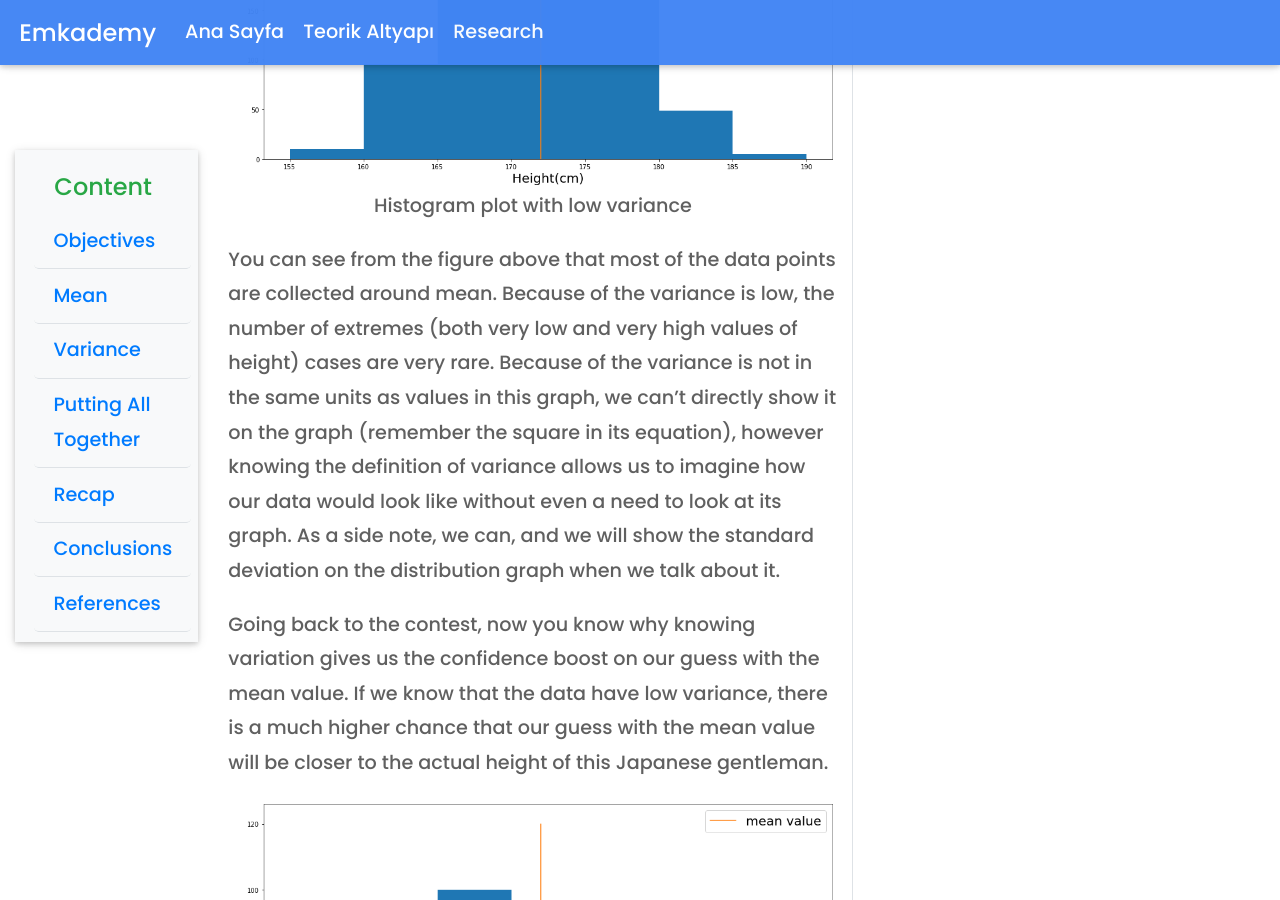
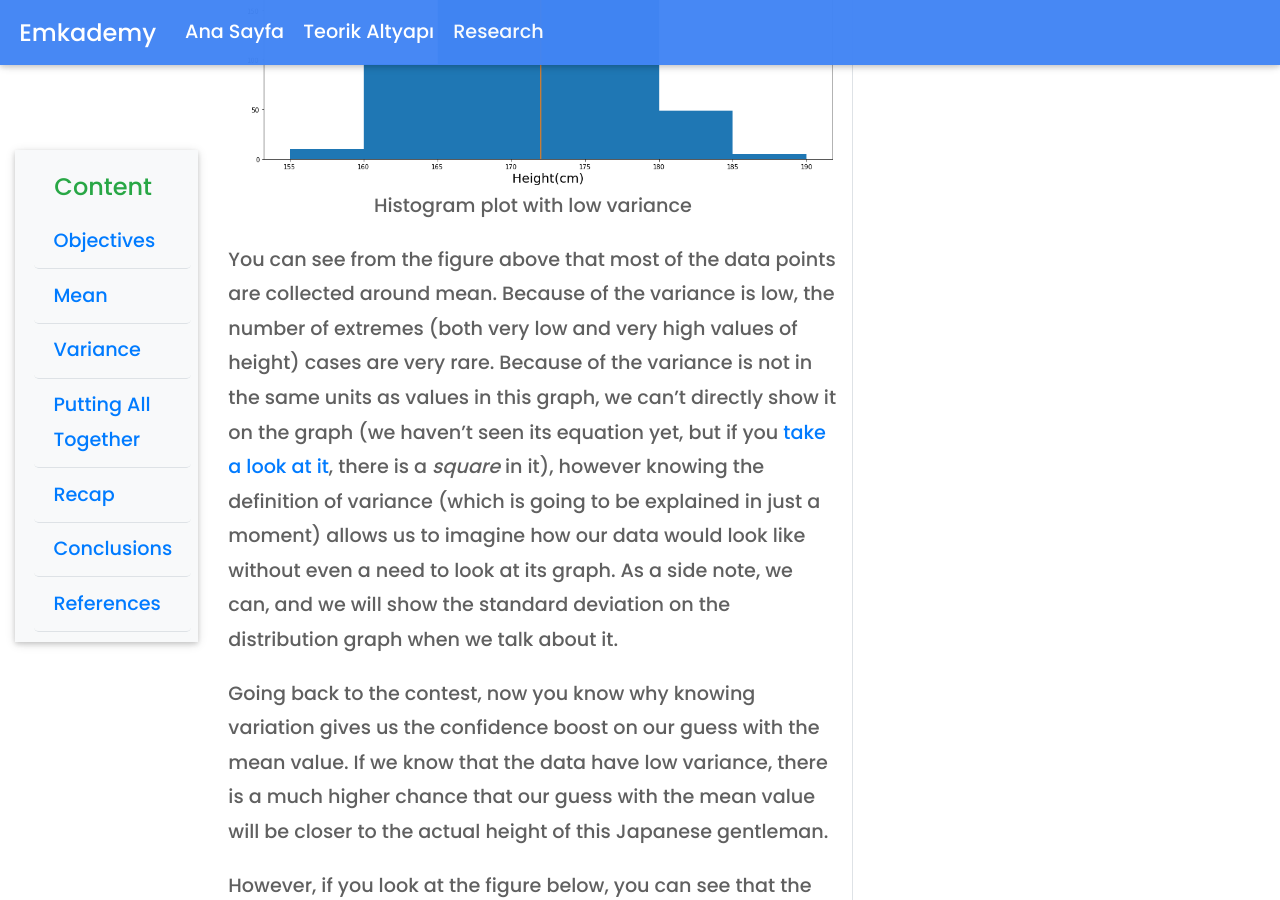
Before and after one commit to kivancyuksel/kivancyuksel.github.io, a Jekyll site: the page built from my_collections/_toolbox/2020-03-21-mean-variance-std.md, in a window 1280 px wide and 900 px high, scrolled down 8726 px. Built offline with Jekyll 4.4.1, drawn with Linux system fonts in a browser that asks for light colours; formulas are drawn with MathJax 3; comment, search, counter and statistics services are not loaded; some of the changed text lies outside the part shown.

Commit message:
fixed typos, thanks to KK

```diff
--- a/my_collections/_toolbox/2020-03-21-mean-variance-std.md
+++ b/my_collections/_toolbox/2020-03-21-mean-variance-std.md
@@ -58,7 +58,7 @@
 Why do we even have something called mean? What information does it give us? When is it useful?
 Well, we have already talked about the diversity on earth. We can't just say that humans
 are 160cm tall. But, we can say that, for example, the average height of Japanese men is
-172cm (on 2020 \[1\]). It gives us information about the **center** of diversity.
+172cm (in 2020 \[1\]). It gives us information about the **center** of diversity.
 
 {% capture jumbotron-content %}
 <h3>Mean</h3>
@@ -72,7 +72,7 @@
 First of all, how this number was found? There are 2 ways you can get it:
 
 1) The first way is precise but very time-consuming. It includes measuring the height of every Japanese man (the *"population"* for this example), then summing all of the measurements and
-dividing it to the number of measurements. There are around 62 million men in Japan (on 2020 \[2\]), so:
+dividing it to the number of measurements. There are around 62 million men in Japan (in 2020 \[2\]), so:
 
 $$average_{male \ height} = \mu_{h_m} = \frac{h_1+h_2+h_3+\cdots+h_{62000000}}{62000000} $$
 
@@ -161,11 +161,11 @@
 {% assign collapse-git-link = "" %}
 {% capture collapse-content %}
 <p>For the sake of this explanation, let's imagine that all of the possible values of
-height of this Japanese man in the carnival are the values shown in the figure below:</p>
+height of this Japanese man at the carnival are the ones shown in the figure below:</p>
 <div class="text-center">
     <img src="{{site.url}}/assets/img/toolbox/mean_variance/close_spread.jpg" class="img-fluid" alt="example heights with mean 172 where spread is low">
 </div>
-<p>Let's say that, instead of guessing with the mean value (172cm), you want to try your change with 164cm. We still don't know the actual height of this person, however, we can make some possible error analysis:</p>
+<p>Let's say that, instead of guessing with the mean value (172cm), you want to try your chance with 164cm. We still don't know the actual height of this person, however, we can make some possible error analysis:</p>
 <div class="text-center">
     <img src="{{site.url}}/assets/img/toolbox/mean_variance/why_guess_mean_1.jpg" class="img-fluid" alt="case when we guess 162cm">
 </div>
@@ -289,19 +289,20 @@
 You can see from the figure above that most of the data points are collected around mean. Because of
 the variance is low, the number of extremes (both very low and very high values of height) cases are very rare.
 Because of the variance is not in the same units as values in this graph, we can't directly show it on the graph
-(remember the square in its equation), however knowing the definition of variance allows us to imagine how our data would look like without even a need to look at its graph. As a side note, we can, and we will show the standard
+(we haven't seen its equation yet, but if you [take a look at it]({{page.url}}#_population_variance), there is a *square* in it), however knowing the definition of variance (which is going to be explained in just a moment) allows us to imagine how our data would look like without even a need to look at its graph. As a side note, we can, and we will show the standard
 deviation on the distribution graph when we talk about it.
 
 Going back to the contest, now you know why knowing variation gives us the confidence boost on our guess with the mean
 value. If we know that the data have low variance, there is a much higher chance that our guess with the mean value will be closer to the actual height of this Japanese gentleman.
 
+
+However, if you look at the figure below, you can see that the variance is very high. Although the mean
+is still 172cm, the data looks completely random. It is (almost) equally spread into each bin.
+
 <div class="text-center">
     <img src="{{site.url}}/assets/img/toolbox/mean_variance/histogram_hvariance.png" class="img-fluid" alt="histogram plot with high variance">
     <p>Histogram plot with high variance</p>
 </div>
-
-However, if you look at the figure above, you can see that the variance is very high. Although the mean
-is still 172cm, the data looks completely random. It is (almost) equally spread into each bin.
 
 {% capture jumbotron-content %}
 <h3>Variance</h3>
@@ -329,6 +330,7 @@
 population, or estimate it on a sample taken from the population.
 
 
+<span id="_population_variance"></span>
 {% capture jumbotron-content %}
 <h3>Population Variance</h3>
 $$\sigma^2 = \frac{\sum_{i=1}^{N}{(x_i - \mu)^2}}{N}$$
@@ -480,7 +482,7 @@
 
 <span id="scrollspy-item-4"></span>
 ## Putting All Together
-Now that we know both mean and variance, we can start talking about the normal distribution, and
+Now that we know both mean and variance, we can start talking about the *normal distribution*, and
 fitting a *curve* on our data to calculate some probabilities. There are many different
 probability distributions, however, I just want to make a gentle introduction to normal distribution
 to have an idea about how to use mean and variance. A curve gives us the same information that a
@@ -489,7 +491,7 @@
 <span id="advantages-of-curve"></span>
 1. When we sample from a population, because of the way we selected those samples, some bins in the
 histogram might be unoccupied. So, what happens when we need to calculate that probability with the histogram? Since there are no values in that bin, does that mean that it is impossible to get a
-probability for the values belong to that bin? It is possible when we use a curve,
+probability for the values belong to that bin? It is possible when we use a curve.
 2. We know that we have to choose several ranges to calculate the number of elements in a bin and to draw a histogram. Let's say one of the ranges we have chosen for height distribution is (160, 165).
 But what happens if we want to calculate the probability of having a height between 163.24 and 164.95?
 How to calculate this with a histogram? Well, we cannot, but we can do it if we had a curve that fits
@@ -506,15 +508,15 @@
 sufficient. Important things to know about normal distribution are:
 
 1. the total area under its curve is equal to 1.
-2. It is a continuous distribution, hence probabilities are calculated for a specific range,
+2. It is a *continuous distribution*, hence probabilities are calculated for a specific range,
 (e.g. probability of height being in the range 170-180) and the probability of a single point
 (e.g. probability of height being 170) is 0.
 
 I don't want to go into so many details about the normal distribution, because this is a
 post mainly about mean and variance and how to use them. However, I am sure that many of you
 will wonder how this curve was drawn. In continuous probability distributions
-(where values are specified with *ranges* instead of singular values), probability density
-functions are used to describe these distributions. And, the probability density function
+(where values are specified with *ranges* instead of singular values), *probability density
+functions* are used to describe these distributions. And, the probability density function
 for the normal distribution is as follows:
 
 $$f(x) = \frac{1}{\sigma \sqrt{2\pi}}e^{\frac{1}{2}(\frac{x-\mu}{\sigma})^2}$$
```
Also changed, not shown: other parts of my_collections/_toolbox/2020-03-21-mean-variance-std.md (+1 -1 lines).
